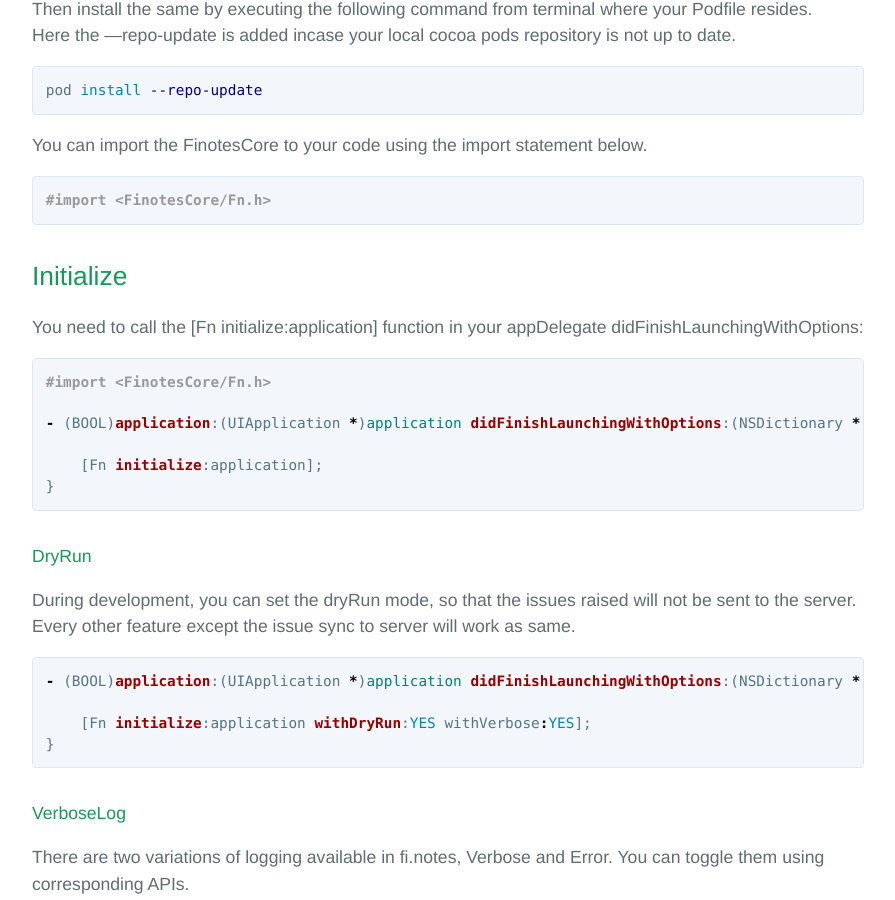
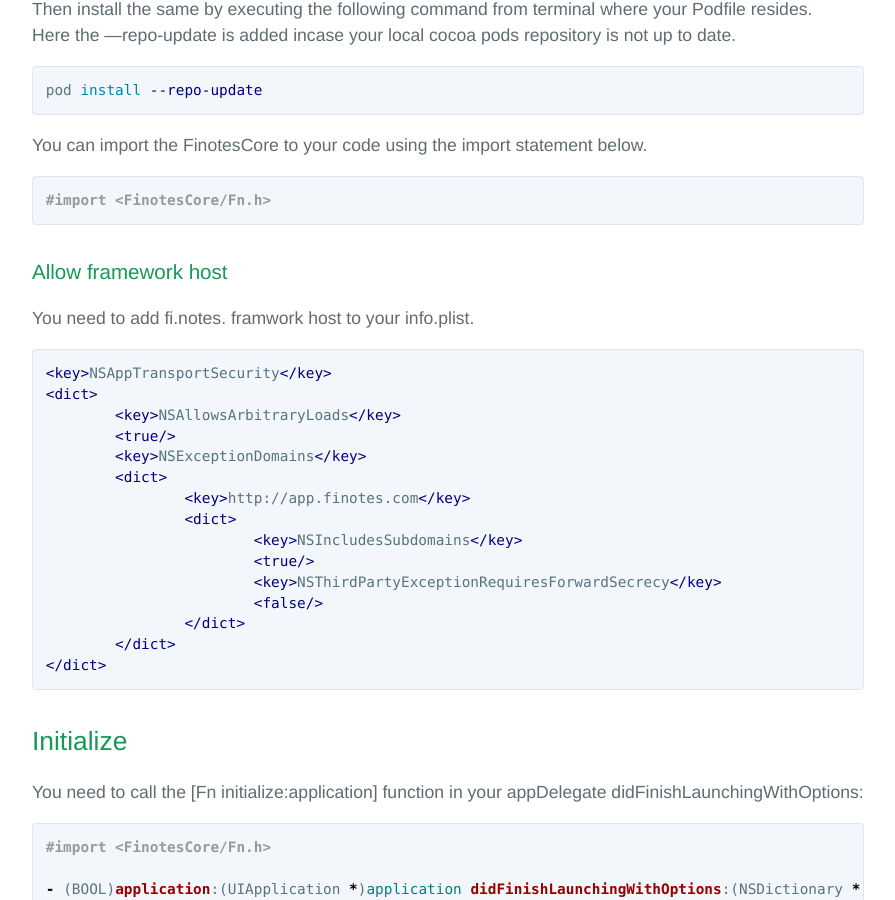
Before and after one commit to finotes/finotes.github.io, a Jekyll site: the page built from _posts/2018-01-19-ios-docs.md, in a window 1280 px wide and 900 px high, scrolled down 603 px. Shown: the whole window, without its empty margins (192-1087 px from the left). Built offline with Jekyll 4.4.1, drawn with Linux system fonts in a browser that asks for light colours; some web fonts are replaced.

Commit message:
Update 2018-01-19-ios-docs.md

````diff
--- a/_posts/2018-01-19-ios-docs.md
+++ b/_posts/2018-01-19-ios-docs.md
@@ -28,6 +28,28 @@ You can import the FinotesCore to your code using the import statement below.
 
 ```objc
 #import <FinotesCore/Fn.h>
+```
+
+### Allow framework host
+
+You need to add fi.notes. framwork host to your info.plist.
+
+```xml
+<key>NSAppTransportSecurity</key>
+<dict>
+	<key>NSAllowsArbitraryLoads</key>
+	<true/>
+	<key>NSExceptionDomains</key>
+	<dict>
+		<key>http://app.finotes.com</key>
+		<dict>
+			<key>NSIncludesSubdomains</key>
+			<true/>
+			<key>NSThirdPartyExceptionRequiresForwardSecrecy</key>
+			<false/>
+		</dict>
+	</dict>
+</dict>
 ```
 
 ## Initialize
````
